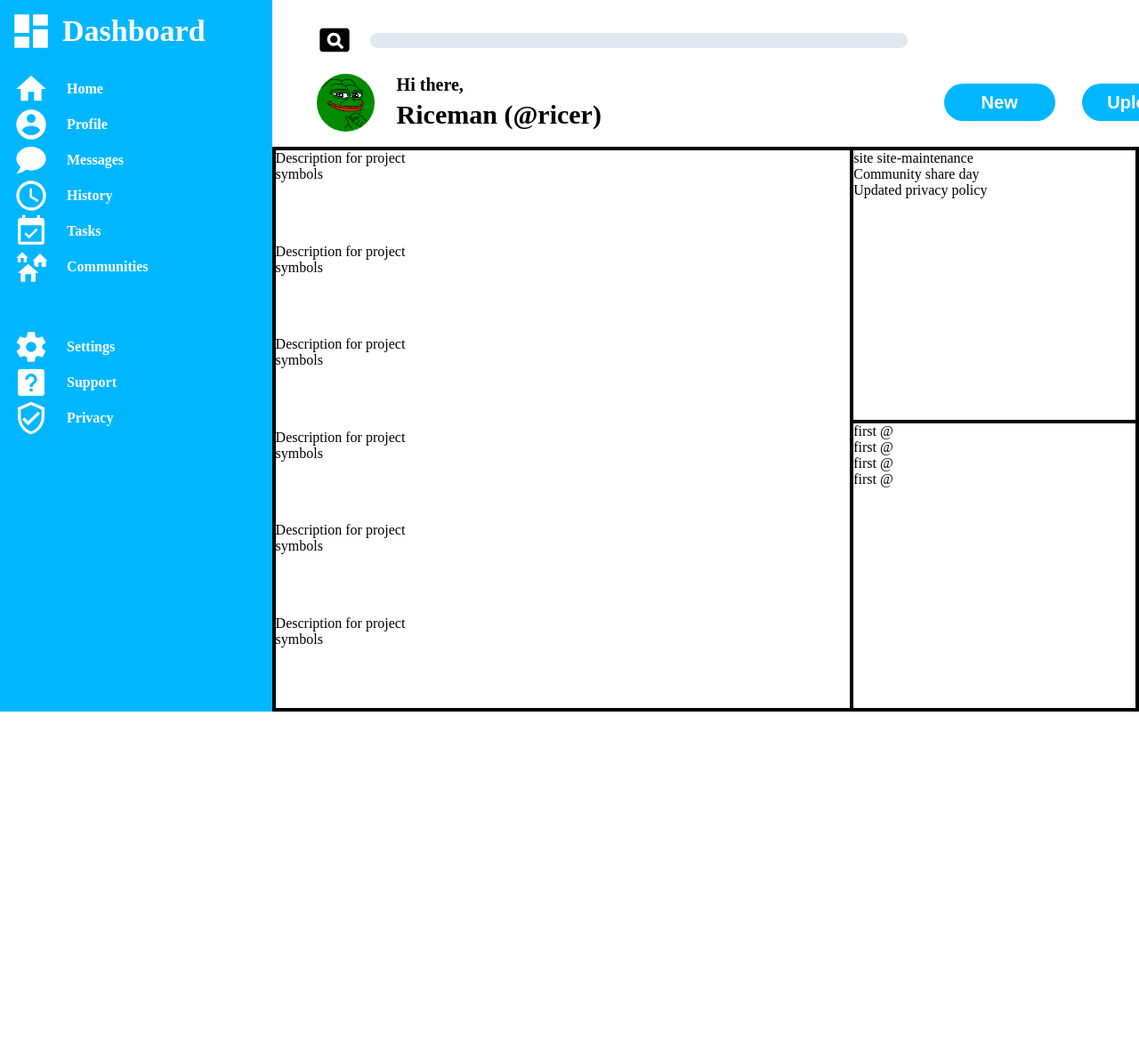
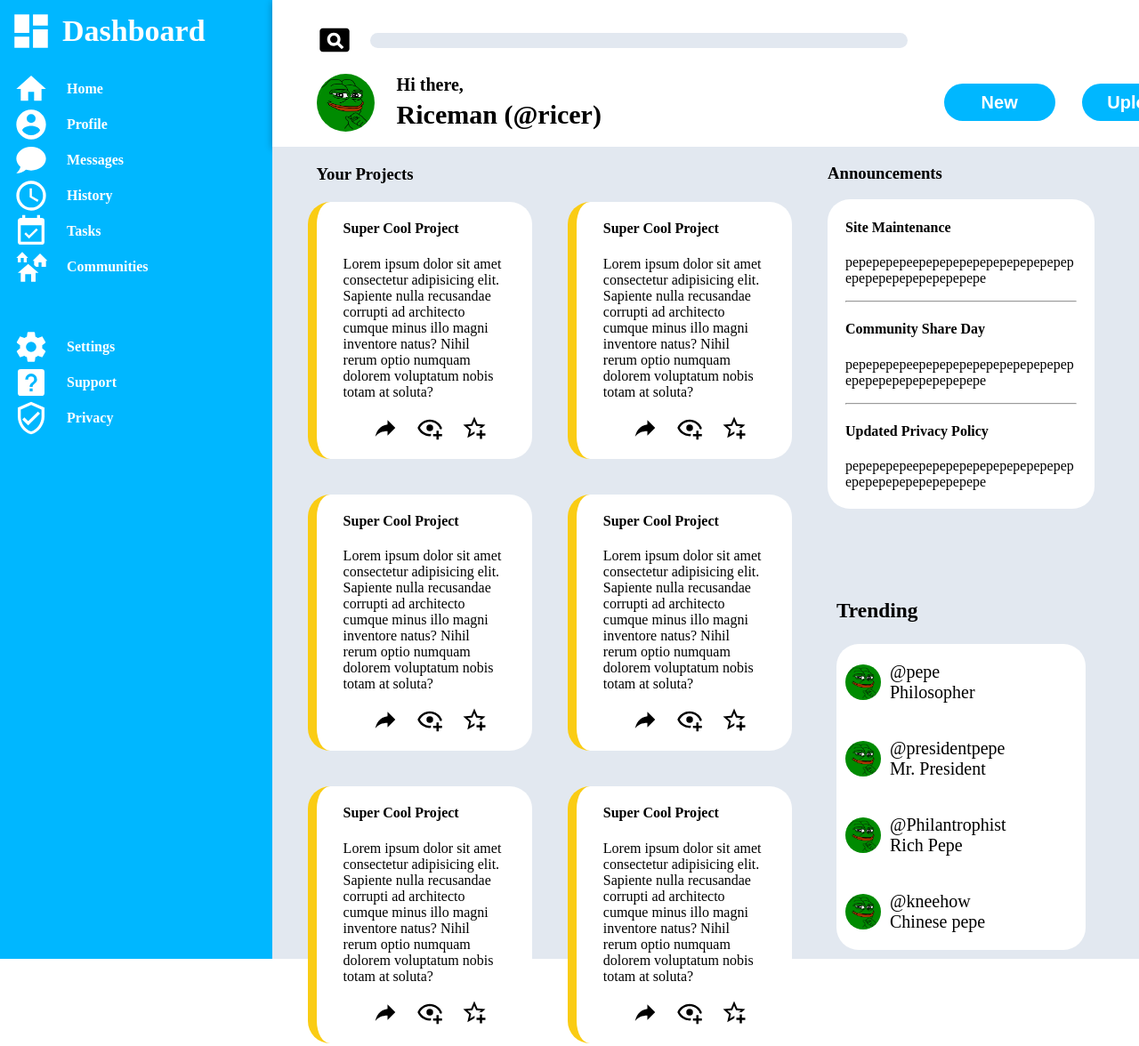
Before and after one commit to CuriousRiceman/admin-dashboard, a plain HTML site: page index.html in a window 1280 px wide. Shown: the top 1176 px of the page at 89% size. Before the commit the page ends 800 px from the top, so only its background shows below. Drawn offline with Linux system fonts and the light colour scheme.

Commit message:
finished, not the best and there is definitely a lot to work on, need to test/play around with certain properties more

```diff
--- a/index.html
+++ b/index.html
@@ -78,81 +78,143 @@
     </div>
 
     <div class="main-content">
+        <div class="projects">
+            <h3>Your Projects</h3>
             <div class="projects-container">
                 <div class="project-1">
                     <div class="description">
-                    Description for project
+                        <h4>Super Cool Project</h4>
+                        <p>Lorem ipsum dolor sit amet consectetur adipisicing elit.
+                            Sapiente nulla recusandae corrupti ad architecto cumque
+                            minus illo magni inventore natus? Nihil rerum optio numquam
+                            dolorem voluptatum nobis totam at soluta?</p>
                     </div>
                     <div class="symbols">
-                    symbols
+                        <img src="assets/star-plus-outline.svg" alt="Star icon">
+                        <img src="assets/eye-plus-outline.svg" alt="Eye icon">
+                        <img src="assets/share.svg" alt="Share icon">
                     </div>
                 </div>
                 <div class="project-2">
                     <div class="description">
-                    Description for project
+                        <h4>Super Cool Project</h4>
+                        <p>Lorem ipsum dolor sit amet consectetur adipisicing elit.
+                            Sapiente nulla recusandae corrupti ad architecto cumque
+                            minus illo magni inventore natus? Nihil rerum optio numquam
+                            dolorem voluptatum nobis totam at soluta?</p>
                     </div>
                     <div class="symbols">
-                    symbols
+                        <img src="assets/star-plus-outline.svg" alt="Star icon">
+                        <img src="assets/eye-plus-outline.svg" alt="Eye icon">
+                        <img src="assets/share.svg" alt="Share icon">
                     </div>
                 </div>
                 <div class="project-3">
                     <div class="description">
-                    Description for project
+                        <h4>Super Cool Project</h4>
+                        <p>Lorem ipsum dolor sit amet consectetur adipisicing elit.
+                            Sapiente nulla recusandae corrupti ad architecto cumque
+                            minus illo magni inventore natus? Nihil rerum optio numquam
+                            dolorem voluptatum nobis totam at soluta?</p>
                     </div>
                     <div class="symbols">
-                    symbols
+                        <img src="assets/star-plus-outline.svg" alt="Star icon">
+                        <img src="assets/eye-plus-outline.svg" alt="Eye icon">
+                        <img src="assets/share.svg" alt="Share icon">
                     </div>
                 </div>
                 <div class="project-4">
                     <div class="description">
-                    Description for project
+                        <h4>Super Cool Project</h4>
+                        <p>Lorem ipsum dolor sit amet consectetur adipisicing elit.
+                            Sapiente nulla recusandae corrupti ad architecto cumque
+                            minus illo magni inventore natus? Nihil rerum optio numquam
+                            dolorem voluptatum nobis totam at soluta?</p>
                     </div>
                     <div class="symbols">
-                    symbols
+                        <img src="assets/star-plus-outline.svg" alt="Star icon">
+                        <img src="assets/eye-plus-outline.svg" alt="Eye icon">
+                        <img src="assets/share.svg" alt="Share icon">
                     </div>
                 </div>
                 <div class="project-5">
                     <div class="description">
-                    Description for project
+                        <h4>Super Cool Project</h4>
+                        <p>Lorem ipsum dolor sit amet consectetur adipisicing elit.
+                            Sapiente nulla recusandae corrupti ad architecto cumque
+                            minus illo magni inventore natus? Nihil rerum optio numquam
+                            dolorem voluptatum nobis totam at soluta?</p>
                     </div>
                     <div class="symbols">
-                    symbols
+                        <img src="assets/star-plus-outline.svg" alt="Star icon">
+                        <img src="assets/eye-plus-outline.svg" alt="Eye icon">
+                        <img src="assets/share.svg" alt="Share icon">
                     </div>
                 </div>
                 <div class="project-6">
                     <div class="description">
-                    Description for project
+                        <h4>Super Cool Project</h4>
+                        <p>Lorem ipsum dolor sit amet consectetur adipisicing elit.
+                            Sapiente nulla recusandae corrupti ad architecto cumque
+                            minus illo magni inventore natus? Nihil rerum optio numquam
+                            dolorem voluptatum nobis totam at soluta?</p>
                     </div>
                     <div class="symbols">
-                    symbols
+                        <img src="assets/star-plus-outline.svg" alt="Star icon">
+                        <img src="assets/eye-plus-outline.svg" alt="Eye icon">
+                        <img src="assets/share.svg" alt="Share icon">
+                    </div>
                 </div>
             </div>
         </div>
 
         <div class="announcements">
+            <h3>Announcements</h3>
+            <div class="announcements-container">
                 <div class="site-maintenance">
-                site site-maintenance
+                    <h4>Site Maintenance</h4>
+                    <p>pepepepepeepepepepepepepepepepepepepepepepepepepepepepe</p>
                 </div>
+                <hr>
                 <div class="share-day">
-                Community share day
+                    <h4>Community Share Day</h4>
+                    <p>pepepepepeepepepepepepepepepepepepepepepepepepepepepepe</p>
                 </div>
+                <hr>
                 <div class="updated-privacy">
-                Updated privacy policy
+                    <h4>Updated Privacy Policy</h4>
+                    <p>pepepepepeepepepepepepepepepepepepepepepepepepepepepepe</p>
+                </div>
             </div>
         </div>
 
         <div class="trending">
+            <h3>Trending</h3>
+            <div class="trending-card">
                 <div class="first">
-                first @
+                    <div class="first-at">
+                        <img src="assets/pepe.png" alt="Profile picture">
+                        <p>@pepe<br>Philosopher</p>
+                    </div>
                 </div>
                 <div class="second">
-                first @
+                    <div class="second-at">
+                        <img src="assets/pepe.png" alt="Profile picture">
+                        <p>@presidentpepe<br>Mr. President</p>
+                    </div>
                 </div>
                 <div class="third">
-                first @
+                    <div class="third-at">
+                        <img src="assets/pepe.png" alt="Profile picture">
+                        <p>@Philantrophist<br>Rich Pepe</p>
+
+                    </div>
                 </div>
                 <div class="fourth">
-                first @
+                    <div class="fourth-at">
+                        <img src="assets/pepe.png" alt="Profile picture">
+                        <p>@kneehow<br>Chinese pepe</p>
+                    </div>
                 </div>
             </div>
     </div>
--- a/styles.css
+++ b/styles.css
@@ -53,6 +53,8 @@ body {
 .header {
     grid-area: header;
     font-weight: bold;
+    box-shadow: 0px 2px 8px rgba(0, 0, 0, 0.3);
+    /* horizontal offset, vertical offset, blur radius, spread (negative reduces size) */
 }
 
 .first-row {
@@ -145,27 +147,73 @@ body {
 
 .main-content {
     grid-area: main-content;
-    display: grid; /* Set to organize the projects, announcements, and trending */
-    border: 2px solid black;
+    display: grid;
+    background-color: rgba(226, 232, 240);
+    grid-template-columns: auto 350px; /* Adjust column widths as needed */
+    grid-template-rows: 475px auto; /* No idea why the trending div gets misplaced but this seems to work. I'll figure it out when I get better */
     grid-template-areas:
-        "projects-container projects-container projects-container announcements"
-        "projects-container projects-container projects-container announcements"
-        "projects-container projects-container projects-container trending"
-        "projects-container projects-container projects-container trending";
+        "projects-container announcements"
+        "projects-container trending"; /* Arrange areas accordingly */
+}
+
+.projects h3 {
+    margin: 20px 0 0 50px;
 }
 
 .projects-container {
-    grid-area: projects-container;
-    border: 2px solid black;
     display: grid; /* Set to organize the projects */
+    grid-template-rows: 1fr 1fr 1fr;
+    grid-template-columns: 1fr 1fr;
+    margin: 0 20px;
+}
+
+.projects-container img {
+    width: 30px;
+    float: right;
+    margin: 0 20px 20px 0;
+}
+
+[class^="project-"] {
+    background-color: white;
+    border-left: #facc14 10px solid;
+    border-radius: 25px;
+    margin: 20px;
+    padding: 0 30px;
 }
 
 .announcements {
     grid-area: announcements;
-    border: 2px solid black;
+    word-wrap: break-word;
+    margin-right: 50px;
+}
+
+.announcements-container {
+    background-color: white;
+    border-radius: 25px;
+    padding: 1px 20px 5px 20px;
 }
 
 .trending {
     grid-area: trending;
-    border: 2px solid black;
+    font-size: 20px;
+    flex-direction: column;
+    padding: 10px;
+    margin-right: 50px;
 }
+
+.trending-card {
+    background-color: white;
+    border-radius: 25px;
+}
+
+.trending img {
+    height: 40px;
+    width: 40px;
+    border-radius: 25px;
+    margin: 0 10px;
+}
+
+[class$="-at"] {
+    display: flex;
+    align-items: center;
+}
```
Lines whose indentation alone changed are shown as unchanged.
